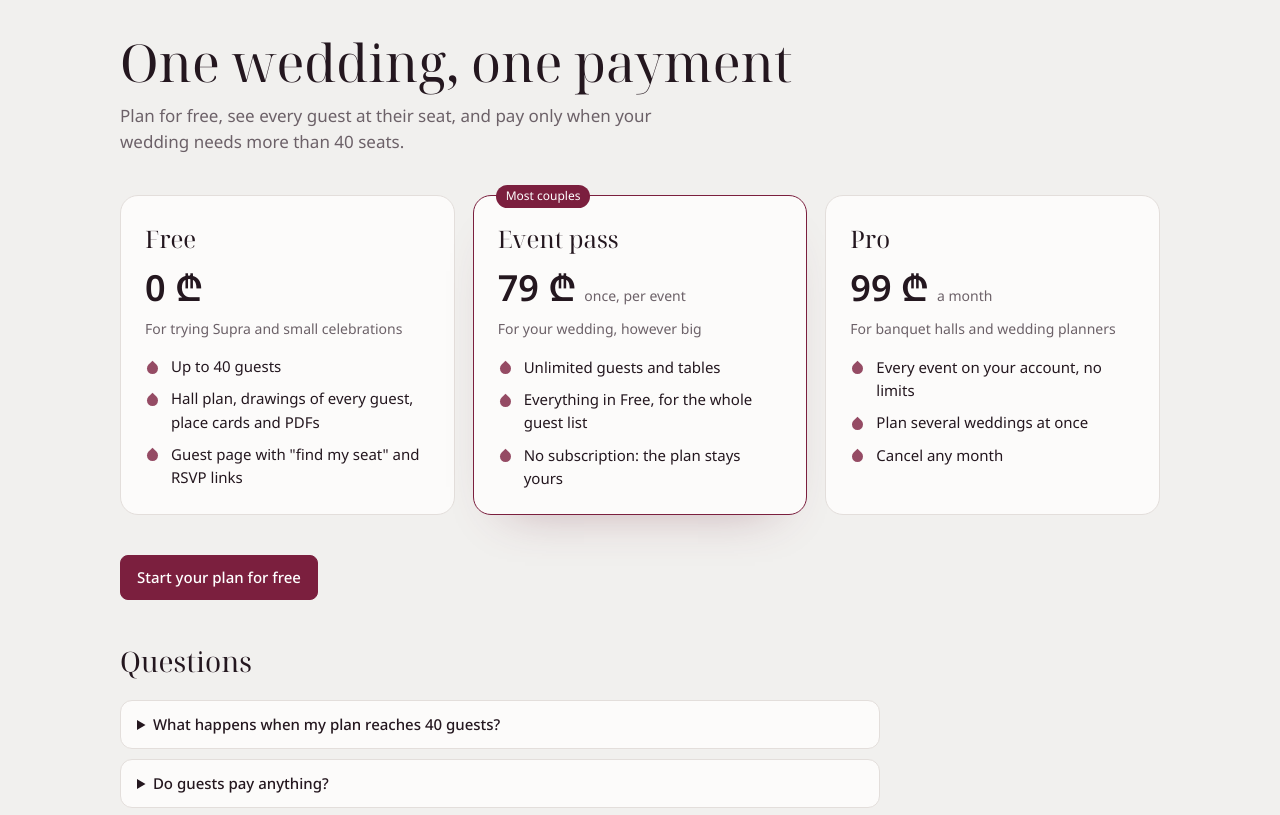
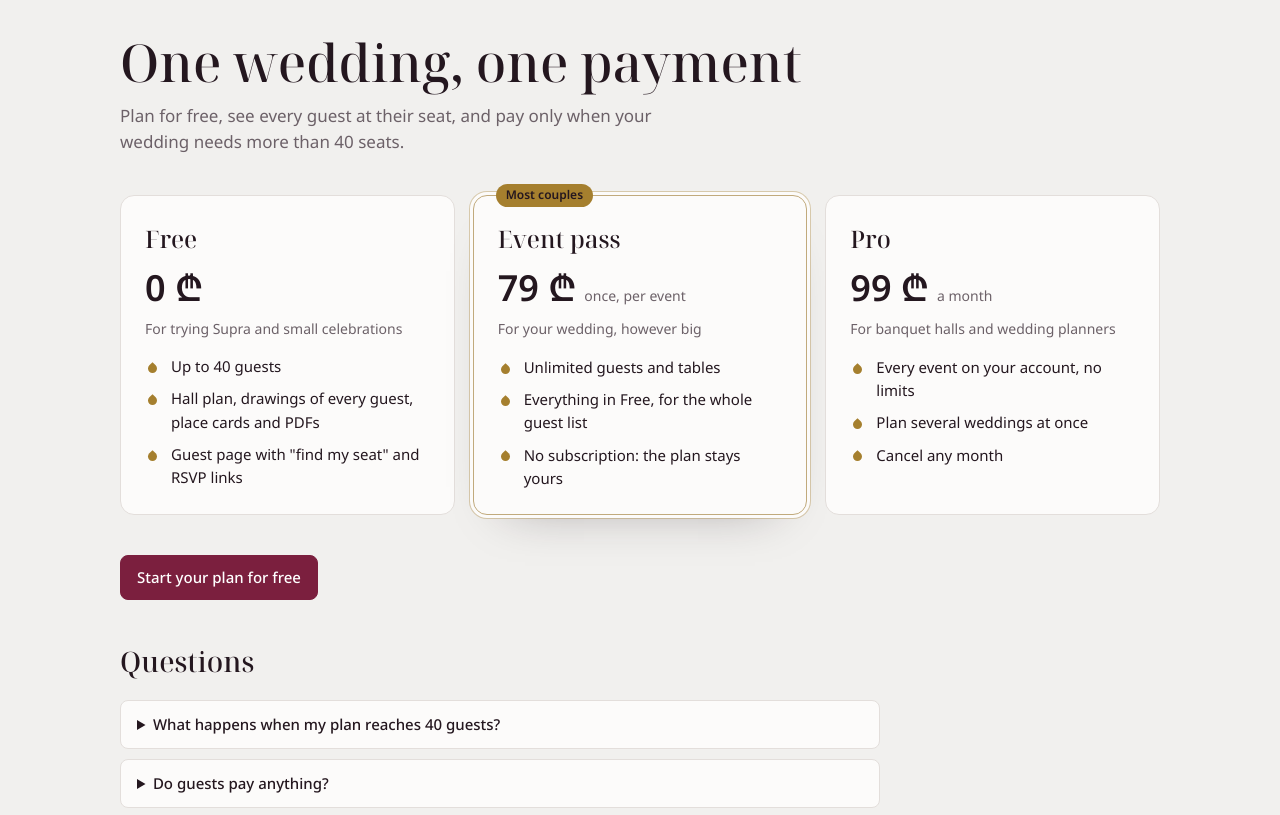
Before and after one commit to Sandro0228/Supra, a plain HTML site: page pricing.html in a window 1280 px wide. Shown: the part 86-901 px from the top of the page. Drawn offline with Linux system fonts and the light colour scheme.

Commit message:
Redesign step 9: pricing, account and privacy in the new system
Pricing marks the recommended plan with a gold hairline and a gold "Most couples"
label instead of a second wine accent (wine stays for the one Start button), gold
leaf bullets, theme corners and Saperavi shadows. Account and privacy headings use
the display face at the same weight as elsewhere. CLAUDE.md records the design rules.

Co-Authored-By: Claude Opus 5.5 <noreply@anthropic.com>

```diff
--- a/pricing.html
+++ b/pricing.html
@@ -31,13 +31,13 @@ header{display:flex;align-items:center;gap:12px;flex-wrap:wrap}
 .iconb{width:34px;height:34px;border:1px solid var(--line);background:var(--panel);border-radius:9px;display:inline-flex;align-items:center;justify-content:center;padding:0}.iconb svg{width:18px;height:18px}
 .btn{font-weight:500;border:1px solid var(--line);background:var(--panel);color:var(--ink);border-radius:var(--r-control);padding:10px 16px;display:inline-flex;align-items:center;justify-content:center;text-decoration:none;white-space:nowrap}
 .btn.primary{background:var(--accent);color:var(--accent-ink);border-color:var(--accent)}
-h1,h2,h3{font-family:var(--display);font-weight:400;margin:0;color:var(--ink)}
+h1,h2,h3{font-family:var(--display);font-weight:500;margin:0;color:var(--ink)}
 h1{font-size:clamp(32px,5vw,52px);line-height:1.1;text-wrap:balance}
 .lead{max-width:56ch;color:var(--muted);font-size:17px;margin:12px 0 0}
 .plans{display:grid;gap:18px;grid-template-columns:repeat(auto-fit,minmax(min(100%,280px),1fr));align-items:stretch}
-.plan{background:var(--panel);border:1px solid var(--line);border-radius:18px;padding:24px;display:flex;flex-direction:column;gap:12px;position:relative}
-.plan.best{border-color:var(--accent);box-shadow:0 24px 50px -34px rgba(120,50,70,.45)}
-.badge{position:absolute;top:-11px;left:22px;background:var(--accent);color:var(--accent-ink);font-size:12px;border-radius:99px;padding:2px 10px}
+.plan{background:var(--panel);border:1px solid var(--line);border-radius:var(--r-panel);padding:24px;display:flex;flex-direction:column;gap:12px;position:relative}
+.plan.best{border-color:color-mix(in srgb,var(--gold) 55%,var(--line));box-shadow:0 0 0 3px var(--panel),0 0 0 4px color-mix(in srgb,var(--gold) 35%,transparent),0 24px 50px -34px rgba(36,23,31,.4)}
+.badge{position:absolute;top:-12px;left:22px;background:var(--gold);color:#24171F;font-size:12px;font-weight:600;border-radius:var(--r-pill);padding:2px 10px}
 .plan h2{font-size:24px}
 .price{display:flex;align-items:baseline;gap:8px;flex-wrap:wrap}
 .price b{font-size:36px;font-weight:600;line-height:1}
@@ -45,11 +45,11 @@ h1{font-size:clamp(32px,5vw,52px);line-height:1.1;text-wrap:balance}
 .sub{margin:0}
 .ticks{list-style:none;margin:4px 0 0;padding:0;display:grid;gap:9px}
 .ticks li{position:relative;padding-left:26px}
-.ticks li::before{content:"";position:absolute;left:2px;top:.5em;width:11px;height:11px;border-radius:50% 0 50% 50%;background:var(--accent);opacity:.8;transform:rotate(-45deg)}
+.ticks li::before{content:"";position:absolute;left:3px;top:.58em;width:9px;height:9px;border-radius:50% 0 50% 50%;background:var(--gold);transform:rotate(-45deg)}
 .cta{display:flex;gap:12px;flex-wrap:wrap}
 .faq{display:grid;gap:10px;max-width:760px}
 .faq h2{font-size:28px;margin-bottom:6px}
-details{background:var(--panel);border:1px solid var(--line);border-radius:12px;padding:12px 16px}
+details{background:var(--panel);border:1px solid var(--line);border-radius:var(--r-control);padding:12px 16px}
 summary{cursor:pointer;font-weight:500}
 details p{margin:8px 0 0;color:var(--muted)}
 footer{border-top:1px solid var(--line);padding-top:20px;color:var(--muted);font-size:13px}
```
Also changed, not shown: index.html (+2 -2 lines), privacy.html (+6 -6 lines), 1 other file.
